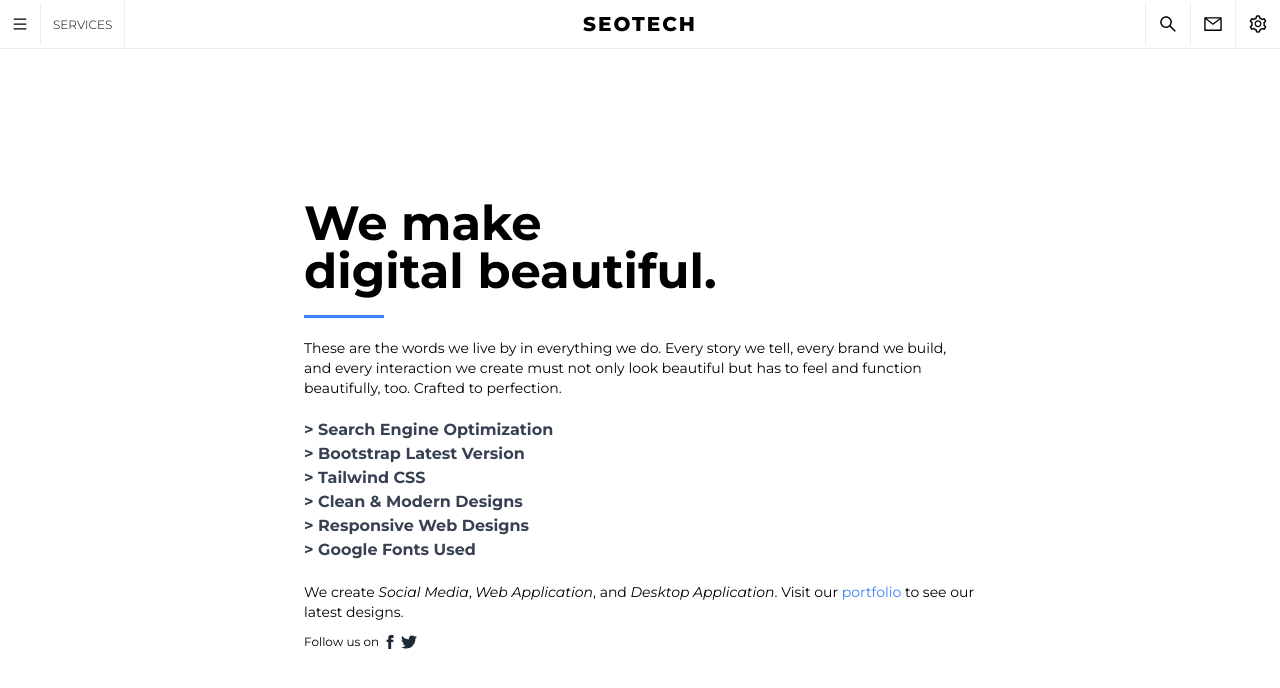
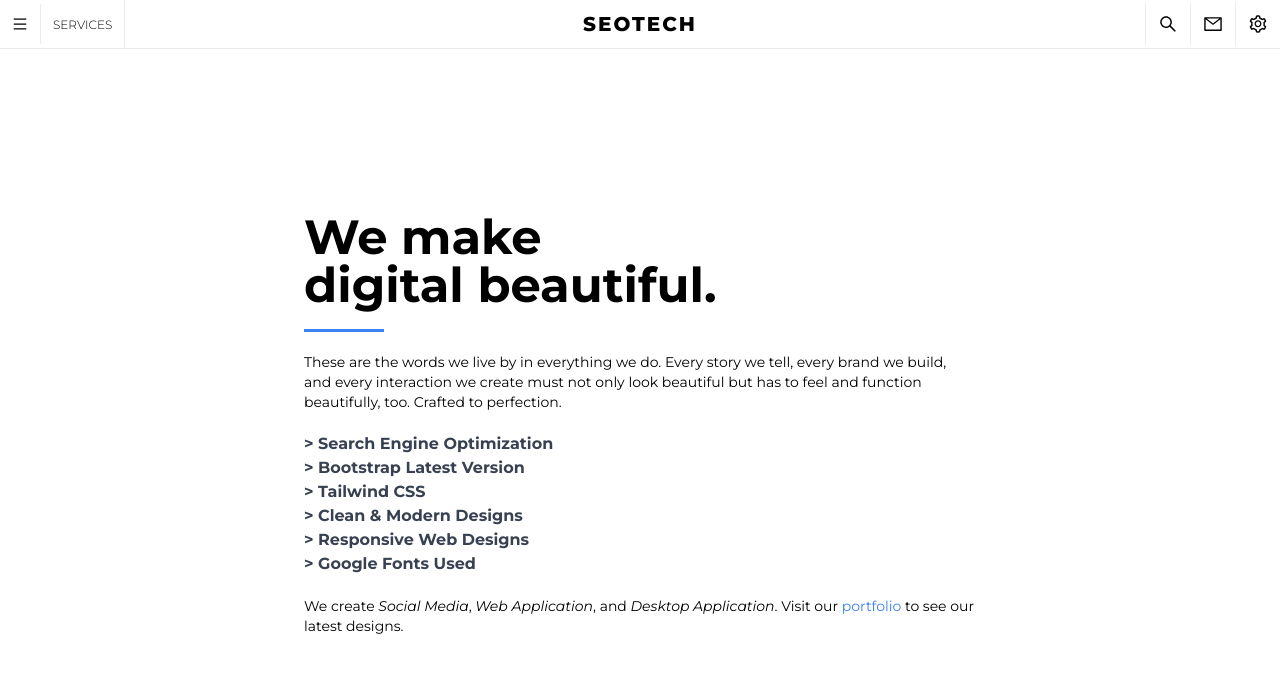
Before and after one commit to VeoScript/seotech, a Next.js app: page / in a window 1280 px wide. Shown: the top 688 px of the page. Built offline with nearby package versions, Linux system fonts and the light colour scheme.

Commit message:
style: update homepage layout

```diff
--- a/src/components/HomePage.tsx
+++ b/src/components/HomePage.tsx
@@ -1,6 +1,5 @@
 import React from 'react'
 import Link from 'next/link'
-import { FacebookIcon, TwitterIcon } from '~/utils/Icons'
 
 const HomePage: React.FC = () => {
   return (
@@ -19,22 +18,22 @@ const HomePage: React.FC = () => {
         </h6>
       </div>
       <div className="flex flex-col w-full">
-        <div>
+        <div className="flex w-full">
           <h6 className="font-bold text-base text-gray-700">&gt; Search Engine Optimization</h6>
         </div>
-        <div>
+        <div className="flex w-full">
           <h6 className="font-bold text-base text-gray-700">&gt; Bootstrap Latest Version</h6>
         </div>
-        <div>
+        <div className="flex w-full">
           <h6 className="font-bold text-base text-gray-700">&gt; Tailwind CSS</h6>
         </div>
-        <div>
+        <div className="flex w-full">
           <h6 className="font-bold text-base text-gray-700">&gt; Clean & Modern Designs</h6>
         </div>
-        <div>
+        <div className="flex w-full">
           <h6 className="font-bold text-base text-gray-700">&gt; Responsive Web Designs</h6>
         </div>
-        <div>
+        <div className="flex w-full">
           <h6 className="font-bold text-base text-gray-700">&gt; Google Fonts Used</h6>
         </div>
       </div>
@@ -43,11 +42,6 @@ const HomePage: React.FC = () => {
           We create <span className="italic">Social Media</span>, <span className="italic">Web Application</span>, and <span className="italic">Desktop Application</span>.
           Visit our <Link href="/"><a className="text-blue-500 hover:underline">portfolio</a></Link> to see our latest designs.
         </h6>
-        <div className="flex items-center space-x-1">
-          <span className="text-xs">Follow us on</span>
-          <FacebookIcon className="w-3.5 h-3.5 fill-current text-gray-800" />
-          <TwitterIcon className="w-4 h-4 fill-current text-gray-800" />
-        </div>
       </div>
     </div>
   )
```
